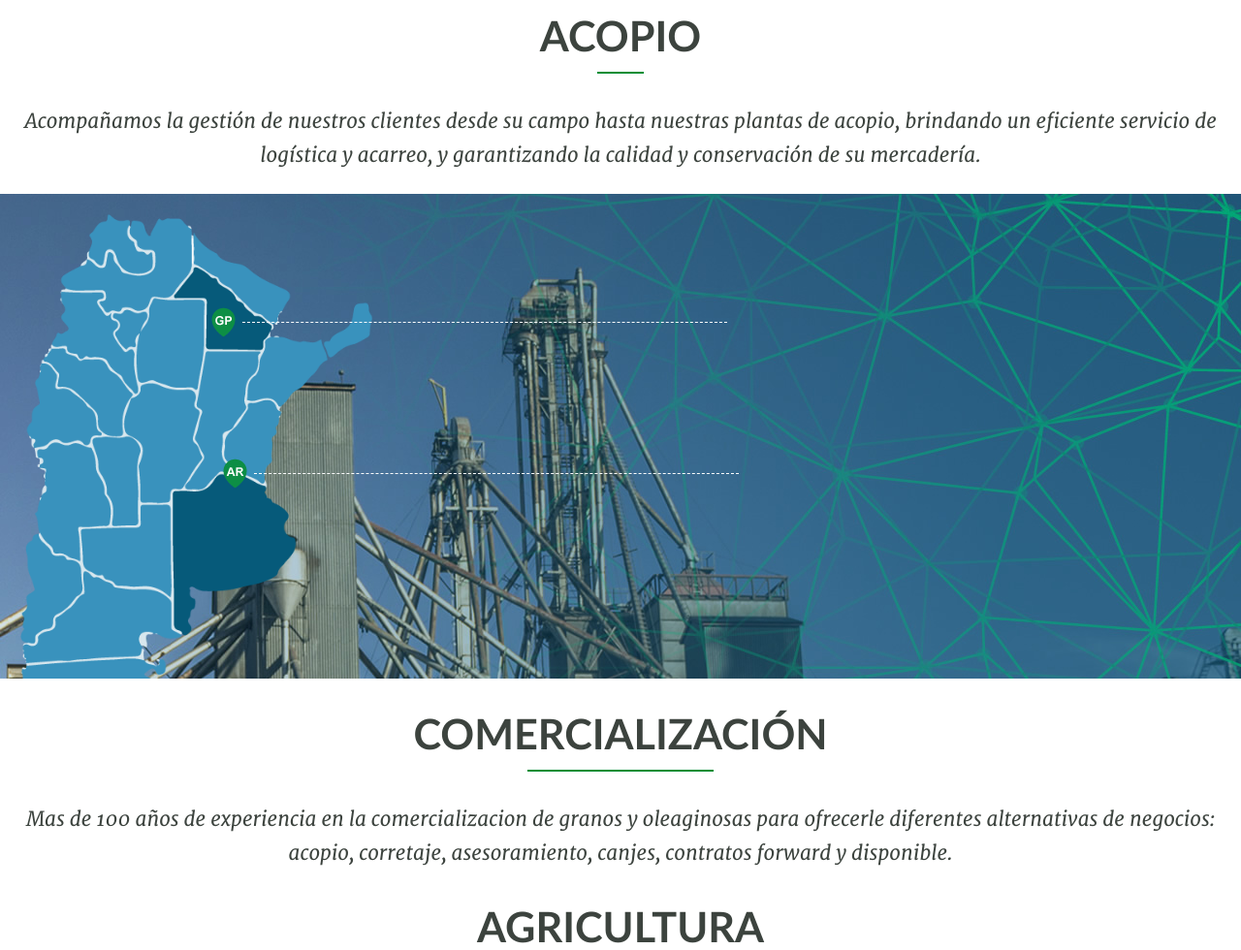
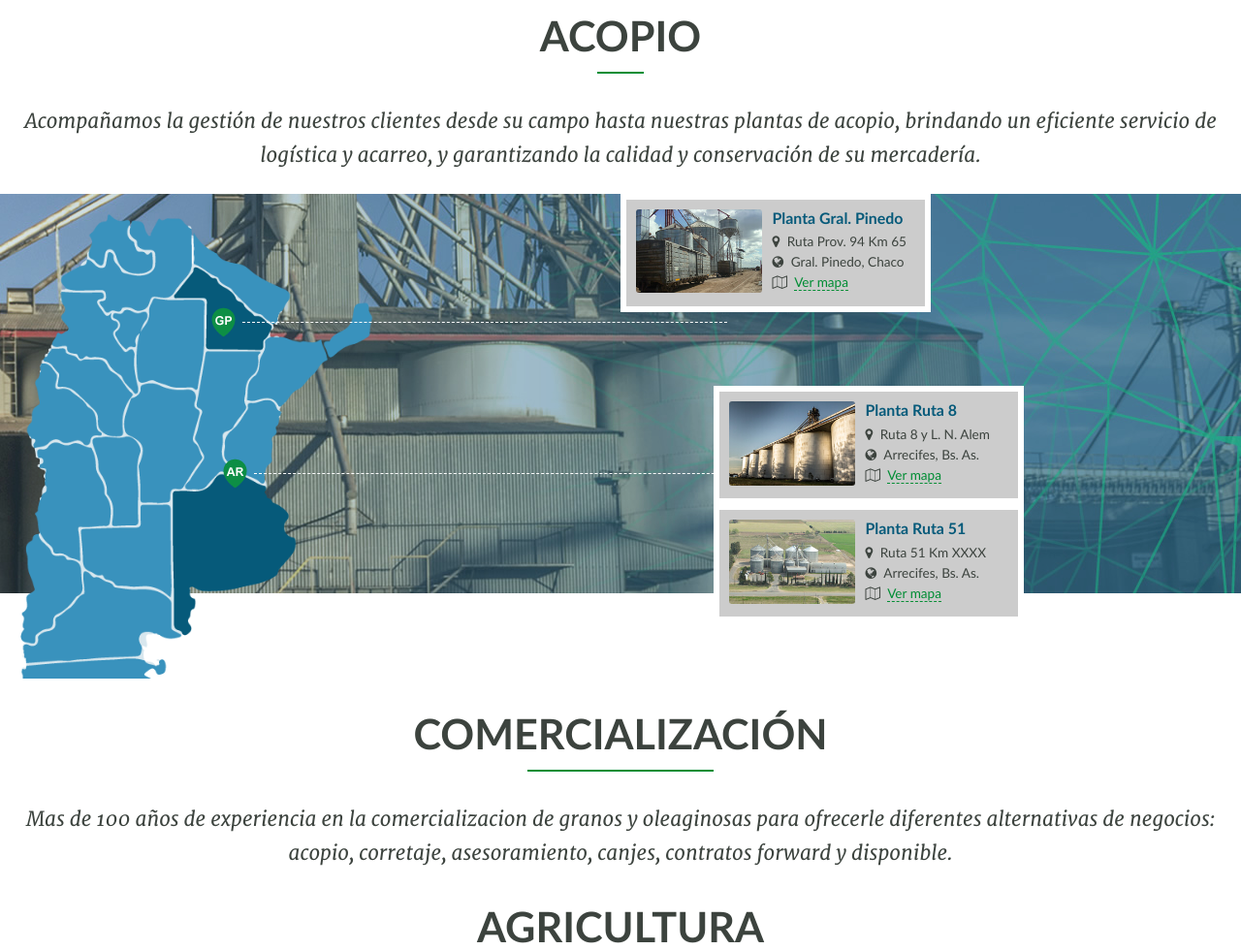
Before and after one commit to luchisds/buratovich, a Django app: template website/templates/units.html in a window 1280 px wide. Shown: the part 188-1168 px from the top of the page at 97% size. Run offline with Django 3.2, Linux system fonts and the light colour scheme; the template is opened without the code that fills it, so the values that code supplies are empty; parts of the project's set-up code (start-up, migrations or seed data) failed here and were passed over.

Commit message:
plant info in acopio unit

```diff
--- a/website/static/css/layout.styl
+++ b/website/static/css/layout.styl
@@ -743,7 +743,19 @@ footer
 			max-height 500px
 			overflow hidden
 			position relative
-			background #eee url('../img/units/unit_acopio_2.jpg') no-repeat fixed top right
+			//background #eee url('../img/units/unit_acopio_2.jpg') no-repeat fixed top right
+			&::after
+				content ""
+				background url('../img/units/unit_acopio_2.jpg') no-repeat fixed top right
+				opacity .9
+				top 0
+				left 0
+				bottom 0
+				right 0
+				position absolute
+				z-index -1
+			.content
+				overflow hidden
 		.quote
 			font-size 1.3em
 			line-height 1.7em
@@ -759,9 +771,7 @@ footer
 		.separator
 			width 3em
 		.image
-			overflow hidden
 			.map-container
-				// overflow hidden
 				padding 1em 0 0 1em
 				position relative
 				text-align left
@@ -791,9 +801,10 @@ footer
 				overflow hidden
 				position relative
 				.plant
-					height 500px
+					//height 250px
 					text-align left
-					position absolute
+					//position absolute
+					position relative
 					width 50%
 					z-index 3
 					.detail
@@ -820,10 +831,12 @@ footer
 								i
 									margin-right .3em
 				.ar
-					left 15%
-					top 30%
+					//left 15%
+					//top 30%
+					margin 12% auto auto 15%
 				.gp
-					top 10%
+					//top 10%
+						margin 5% auto auto auto
 	.commer
 		.separator
 			width 12em
--- a/website/static/css/styles.css
+++ b/website/static/css/styles.css
@@ -1890,7 +1890,20 @@ footer .tax:not(.tax) span:hover .work {
   max-height: 500px;
   overflow: hidden;
   position: relative;
-  background: #eee url("../img/units/unit_acopio_2.jpg") no-repeat fixed top right;
+}
+#bussines-units .unit .image::after {
+  content: "";
+  background: url("../img/units/unit_acopio_2.jpg") no-repeat fixed top right;
+  opacity: 0.9;
+  top: 0;
+  left: 0;
+  bottom: 0;
+  right: 0;
+  position: absolute;
+  z-index: -1;
+}
+#bussines-units .unit .image .content {
+  overflow: hidden;
 }
 #bussines-units .unit .quote {
   font-size: 1.3em;
@@ -1909,9 +1922,6 @@ footer .tax:not(.tax) span:hover .work {
 #bussines-units .acopio .separator {
   width: 3em;
 }
-#bussines-units .acopio .image {
-  overflow: hidden;
-}
 #bussines-units .acopio .image .map-container {
   padding: 1em 0 0 1em;
   position: relative;
@@ -1952,9 +1962,8 @@ footer .tax:not(.tax) span:hover .work {
   position: relative;
 }
 #bussines-units .acopio .image .location .plant {
-  height: 500px;
   text-align: left;
-  position: absolute;
+  position: relative;
   width: 50%;
   z-index: 3;
 }
@@ -1989,11 +1998,7 @@ footer .tax:not(.tax) span:hover .work {
   margin-right: 0.3em;
 }
 #bussines-units .acopio .image .location .ar {
-  left: 15%;
-  top: 30%;
-}
-#bussines-units .acopio .image .location .gp {
-  top: 10%;
+  margin: 12% auto auto 15%;
 }
 #bussines-units .commer .separator {
   width: 12em;
--- a/website/templates/units.html
+++ b/website/templates/units.html
@@ -64,7 +64,9 @@
 							</div>
 						</div>
 					</div>
+					<!--<div style="clear:both;"></div>-->
 				</div>
+				<!--<div style="clear:both;"></div>-->
 			</div>
 		</div>
 	</section>
```
